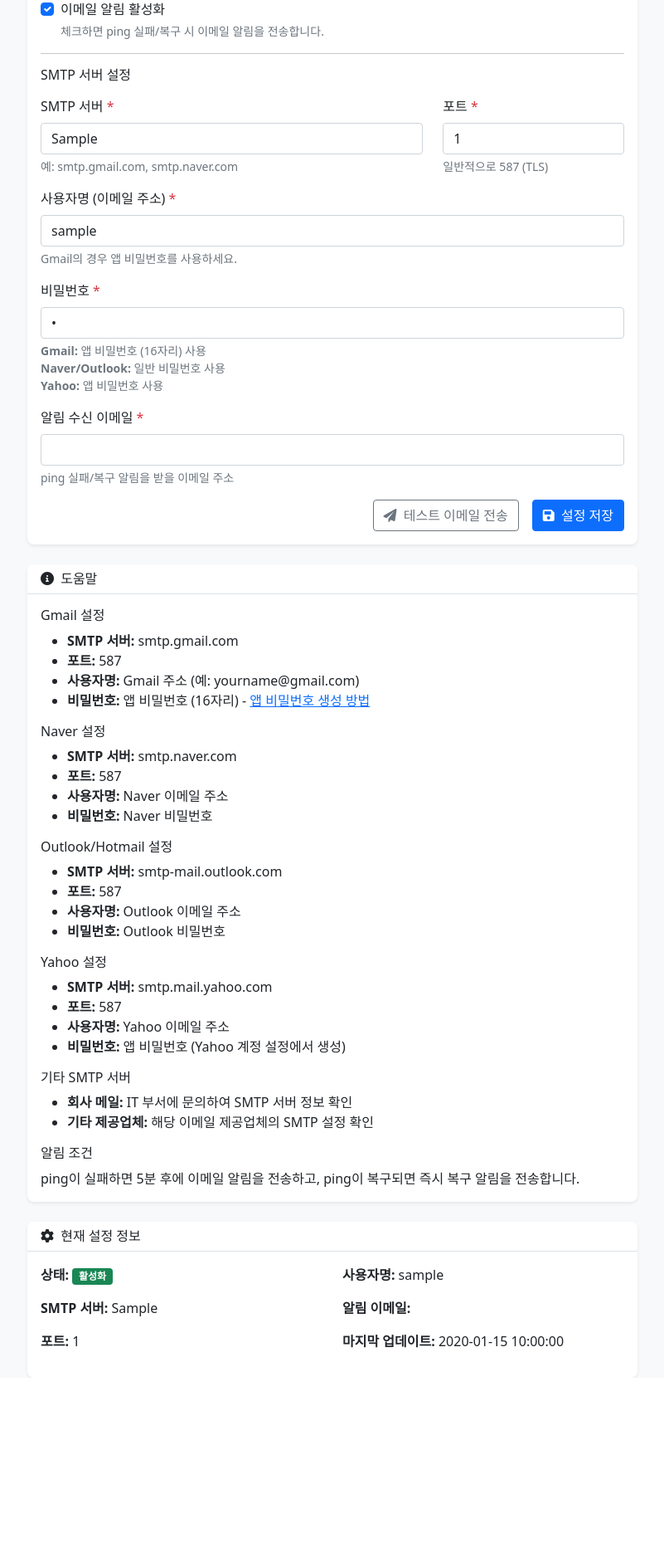
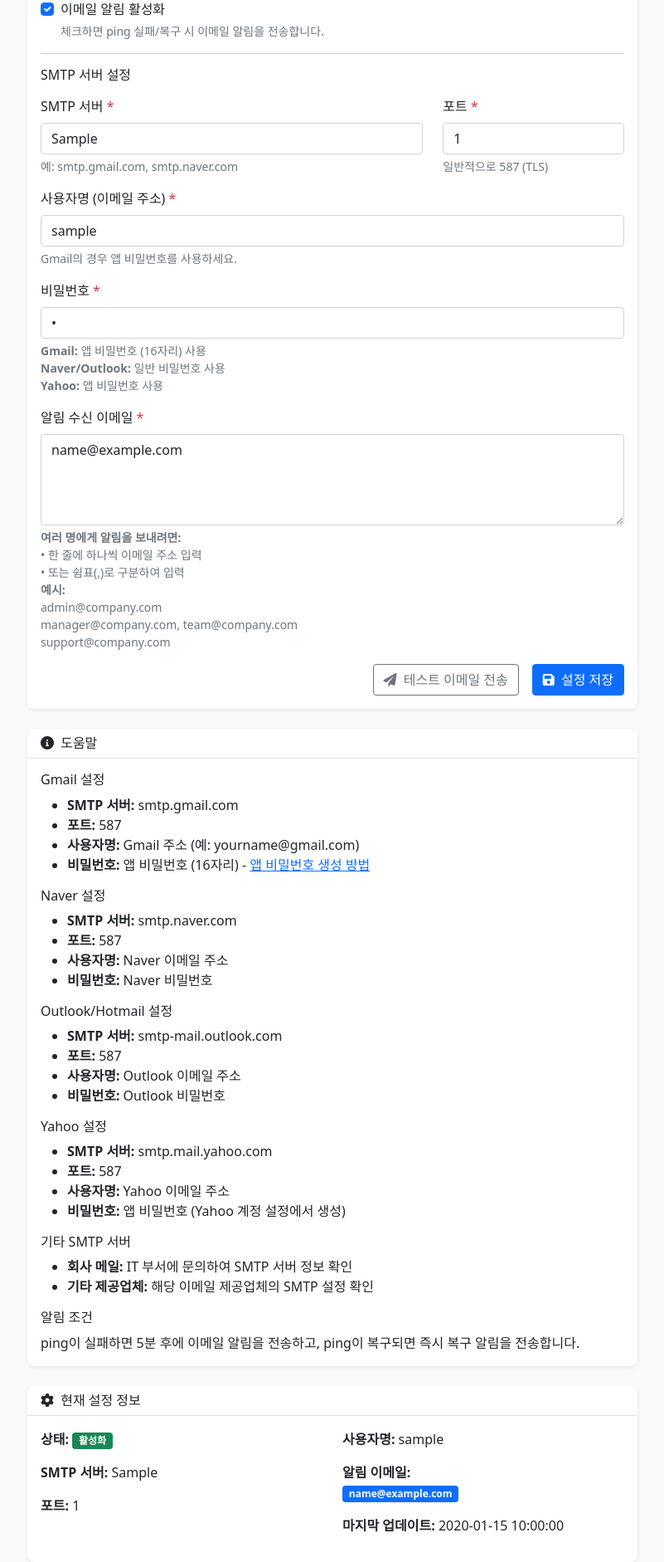
Before and after one commit to minho0639-bit/bit_monitoring_system_v2, a Flask app: page /email_settings in a window 1280 px wide. Shown: the part 138-2020 px from the top of the page at 83% size, without its empty margins (239-1040 px from the left). Before the commit the page ends 1798 px from the top, so only its background shows below. Run offline with Flask 3, Linux system fonts and the light colour scheme; tables that the repository leaves empty hold one stand-in row (values such as "Sample post").

Commit message:
feat: Support multiple email recipients for alerts
This change allows sending email alerts to multiple recipients by updating the email settings and the email sending logic.

Co-authored-by: tpgh947 <tpgh947@gmail.com>

```diff
--- a/app.py
+++ b/app.py
@@ -124,19 +124,27 @@ def get_alert_emails_list(settings):
     return emails
 
 def send_email_alert(device: Device, alert_type: str, message: str):
-    """이메일 알림 전송"""
+    """이메일 알림 전송 (여러 수신자 지원)"""
     try:
         settings = get_email_settings()
-        if not settings.is_enabled or not settings.smtp_username or not settings.smtp_password or not settings.alert_email:
+        alert_emails = get_alert_emails_list(settings)
+
+        if not settings.is_enabled or not settings.smtp_username or not settings.smtp_password or not alert_emails:
             logger.warning("이메일 설정이 완료되지 않았습니다.")
             return False
 
-        msg = MIMEMultipart()
-        msg['From'] = settings.smtp_username
-        msg['To'] = settings.alert_email
-        msg['Subject'] = f"[모니터링 알림] {device.name} ({device.ip_address})"
+        # 여러 수신자에게 이메일 전송
+        success_count = 0
+        failed_emails = []
 
-        body = f"""
+        for alert_email in alert_emails:
+            try:
+                msg = MIMEMultipart()
+                msg['From'] = settings.smtp_username
+                msg['To'] = alert_email
+                msg['Subject'] = f"[모니터링 알림] {device.name} ({device.ip_address})"
+
+                body = f"""
 모니터링 시스템 알림
 
 장치명: {device.name}
@@ -144,21 +152,35 @@ IP 주소: {device.ip_address}
 알림 유형: {alert_type}
 메시지: {message}
 시간: {datetime.now().strftime('%Y-%m-%d %H:%M:%S')}
+수신자: {alert_email}
 
 모니터링 시스템
-        """
+                """
 
-        msg.attach(MIMEText(body, 'plain', 'utf-8'))
+                msg.attach(MIMEText(body, 'plain', 'utf-8'))
 
-        server = smtplib.SMTP(settings.smtp_server, settings.smtp_port)
-        server.starttls()
-        server.login(settings.smtp_username, settings.smtp_password)
-        text = msg.as_string()
-        server.sendmail(settings.smtp_username, settings.alert_email, text)
-        server.quit()
+                server = smtplib.SMTP(settings.smtp_server, settings.smtp_port)
+                server.starttls()
+                server.login(settings.smtp_username, settings.smtp_password)
+                text = msg.as_string()
+                server.sendmail(settings.smtp_username, alert_email, text)
+                server.quit()
 
-        logger.info(f"이메일 알림 전송 완료: {device.name}")
-        return True
+                success_count += 1
+                logger.info(f"이메일 알림 전송 완료: {device.name} -> {alert_email}")
+
+            except Exception as e:
+                failed_emails.append(f"{alert_email}: {str(e)}")
+                logger.error(f"이메일 전송 실패: {device.name} -> {alert_email} - {e}")
+
+        if success_count > 0:
+            logger.info(f"이메일 알림 전송 완료: {device.name} ({success_count}/{len(alert_emails)}명)")
+            if failed_emails:
+                logger.warning(f"일부 이메일 전송 실패: {', '.join(failed_emails)}")
+            return True
+        else:
+            logger.error(f"모든 이메일 전송 실패: {device.name}")
+            return False
 
     except smtplib.SMTPAuthenticationError as e:
         logger.error(f"이메일 인증 실패: {device.name} - {e}")
@@ -490,7 +512,7 @@ def email_settings():
         settings.smtp_port = int(request.form['smtp_port'])
         settings.smtp_username = request.form['smtp_username']
         settings.smtp_password = request.form['smtp_password']
-        settings.alert_email = request.form['alert_email']
+        settings.alert_emails = request.form['alert_emails']
         settings.is_enabled = 'is_enabled' in request.form
         settings.updated_at = datetime.now(timezone.utc)
 
@@ -509,11 +531,11 @@ def test_email():
         smtp_port = request.form.get('smtp_port', '587')
         smtp_username = request.form.get('smtp_username', '').strip()
         smtp_password = request.form.get('smtp_password', '').strip()
-        alert_email = request.form.get('alert_email', '').strip()
+        alert_emails_text = request.form.get('alert_emails', '').strip()
         is_enabled = request.form.get('is_enabled') == 'on'
 
         # 설정 검증
-        if not smtp_server or not smtp_username or not smtp_password or not alert_email:
+        if not smtp_server or not smtp_username or not smtp_password or not alert_emails_text:
             return jsonify({'success': False, 'message': '이메일 설정이 완전하지 않습니다. 모든 필드를 입력해주세요.'})
 
         if not is_enabled:
@@ -524,8 +546,19 @@ def test_email():
         email_pattern = r'^[a-zA-Z0-9._%+-]+@[a-zA-Z0-9.-]+\.[a-zA-Z]{2,}$'
         if not re.match(email_pattern, smtp_username):
             return jsonify({'success': False, 'message': f'사용자명 이메일 형식이 올바르지 않습니다: {smtp_username}'})
-        if not re.match(email_pattern, alert_email):
-            return jsonify({'success': False, 'message': f'알림 이메일 형식이 올바르지 않습니다: {alert_email}'})
+
+        # 알림 이메일 목록 파싱 및 검증
+        alert_emails = []
+        for line in alert_emails_text.split('\n'):
+            for email in line.split(','):
+                email = email.strip()
+                if email and '@' in email:
+                    if not re.match(email_pattern, email):
+                        return jsonify({'success': False, 'message': f'알림 이메일 형식이 올바르지 않습니다: {email}'})
+                    alert_emails.append(email)
+
+        if not alert_emails:
+            return jsonify({'success': False, 'message': '유효한 알림 이메일 주소를 입력해주세요.'})
 
         # 포트 번호 검증
         try:
@@ -535,36 +568,53 @@ def test_email():
         except ValueError:
             return jsonify({'success': False, 'message': f'포트 번호는 숫자여야 합니다: {smtp_port}'})
 
-        # 테스트 이메일 전송
-        msg = MIMEMultipart()
-        msg['From'] = smtp_username
-        msg['To'] = alert_email
-        msg['Subject'] = '[테스트] Ping 모니터링 시스템 이메일 설정 확인'
+        # 여러 수신자에게 테스트 이메일 전송
+        success_count = 0
+        failed_emails = []
 
-        body = f"""
+        for alert_email in alert_emails:
+            try:
+                msg = MIMEMultipart()
+                msg['From'] = smtp_username
+                msg['To'] = alert_email
+                msg['Subject'] = '[테스트] Ping 모니터링 시스템 이메일 설정 확인'
+
+                body = f"""
 이것은 Ping 모니터링 시스템의 테스트 이메일입니다.
 
 설정 정보:
 - SMTP 서버: {smtp_server}:{smtp_port}
 - 사용자명: {smtp_username}
 - 알림 이메일: {alert_email}
+- 총 수신자: {len(alert_emails)}명
 - 전송 시간: {datetime.now().strftime('%Y-%m-%d %H:%M:%S')}
 
 이메일 설정이 정상적으로 작동합니다.
 
 Ping 모니터링 시스템
-        """
+                """
 
-        msg.attach(MIMEText(body, 'plain', 'utf-8'))
+                msg.attach(MIMEText(body, 'plain', 'utf-8'))
 
-        server = smtplib.SMTP(smtp_server, smtp_port)
-        server.starttls()
-        server.login(smtp_username, smtp_password)
-        text = msg.as_string()
-        server.sendmail(smtp_username, alert_email, text)
-        server.quit()
+                server = smtplib.SMTP(smtp_server, smtp_port)
+                server.starttls()
+                server.login(smtp_username, smtp_password)
+                text = msg.as_string()
+                server.sendmail(smtp_username, alert_email, text)
+                server.quit()
 
-        return jsonify({'success': True, 'message': '테스트 이메일이 전송되었습니다.'})
+                success_count += 1
+
+            except Exception as e:
+                failed_emails.append(f"{alert_email}: {str(e)}")
+
+        if success_count > 0:
+            message = f"테스트 이메일이 {success_count}명에게 전송되었습니다."
+            if failed_emails:
+                message += f"\n\n일부 전송 실패:\n" + "\n".join(failed_emails)
+            return jsonify({'success': True, 'message': message})
+        else:
+            return jsonify({'success': False, 'message': f'모든 이메일 전송에 실패했습니다:\n' + "\n".join(failed_emails)})
 
     except smtplib.SMTPAuthenticationError as e:
         error_msg = "🔐 인증 실패: 사용자명 또는 비밀번호가 올바르지 않습니다.\n\n"
--- a/templates/email_settings.html
+++ b/templates/email_settings.html
@@ -64,10 +64,17 @@
                     </div>
 
                     <div class="mb-3">
-                        <label for="alert_email" class="form-label">알림 수신 이메일 <span class="text-danger">*</span></label>
-                        <input type="email" class="form-control" id="alert_email" name="alert_email"
-                               value="{{ settings.alert_email }}" required>
-                        <div class="form-text">ping 실패/복구 알림을 받을 이메일 주소</div>
+                        <label for="alert_emails" class="form-label">알림 수신 이메일 <span class="text-danger">*</span></label>
+                        <textarea class="form-control" id="alert_emails" name="alert_emails" rows="4" required>{{ settings.alert_emails or '' }}</textarea>
+                        <div class="form-text">
+                            <strong>여러 명에게 알림을 보내려면:</strong><br>
+                            • 한 줄에 하나씩 이메일 주소 입력<br>
+                            • 또는 쉼표(,)로 구분하여 입력<br>
+                            <strong>예시:</strong><br>
+                            admin@company.com<br>
+                            manager@company.com, team@company.com<br>
+                            support@company.com
+                        </div>
                     </div>
 
                     <div class="d-grid gap-2 d-md-flex justify-content-md-end">
@@ -153,7 +160,17 @@
                     </div>
                     <div class="col-md-6">
                         <p><strong>사용자명:</strong> {{ settings.smtp_username }}</p>
-                        <p><strong>알림 이메일:</strong> {{ settings.alert_email }}</p>
+                        <p><strong>알림 이메일:</strong><br>
+                            {% if settings.alert_emails %}
+                                {% for email in settings.alert_emails.split('\n') %}
+                                    {% if email.strip() %}
+                                        <span class="badge bg-primary me-1">{{ email.strip() }}</span>
+                                    {% endif %}
+                                {% endfor %}
+                            {% else %}
+                                <span class="text-muted">설정되지 않음</span>
+                            {% endif %}
+                        </p>
                         <p><strong>마지막 업데이트:</strong> {{ settings.updated_at.strftime('%Y-%m-%d %H:%M:%S') }}</p>
                     </div>
                 </div>
@@ -182,7 +199,7 @@ function testEmail() {
     formData.append('smtp_port', document.getElementById('smtp_port').value);
     formData.append('smtp_username', document.getElementById('smtp_username').value);
     formData.append('smtp_password', document.getElementById('smtp_password').value);
-    formData.append('alert_email', document.getElementById('alert_email').value);
+    formData.append('alert_emails', document.getElementById('alert_emails').value);
 
     // 체크박스 값 처리
     const isEnabled = document.getElementById('is_enabled').checked;
```
Also changed, not shown: 1 other file.
